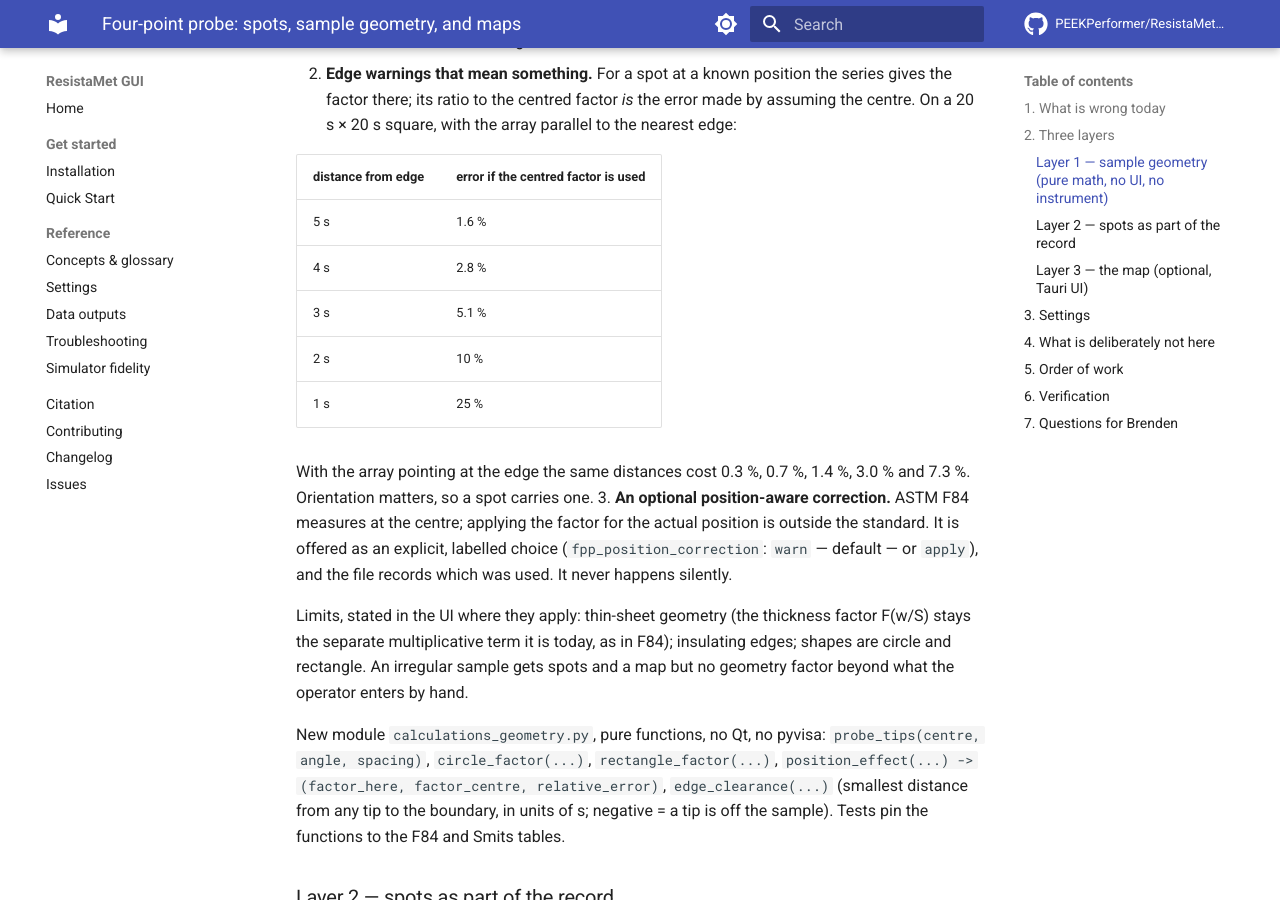
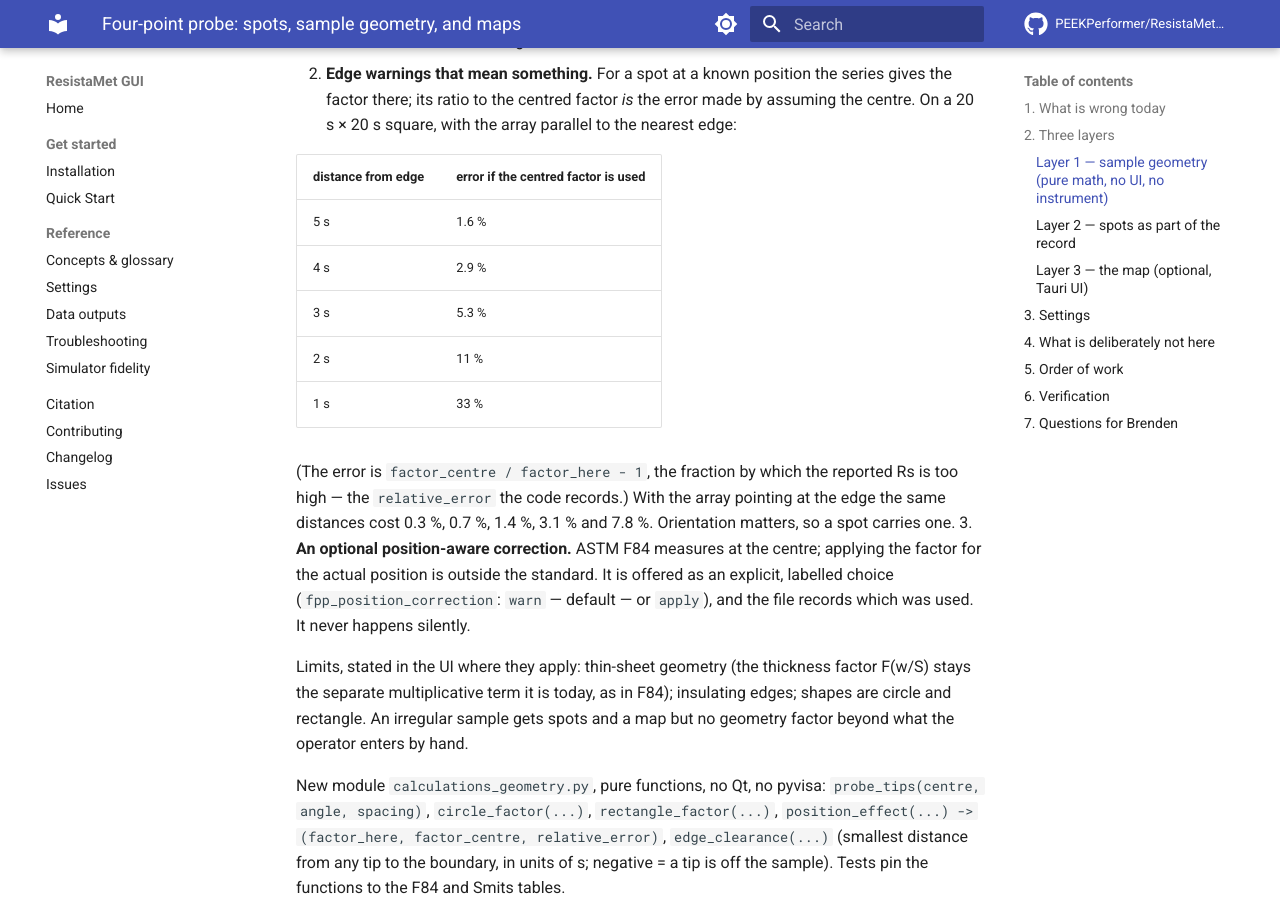
Before and after one commit to PEEKPerformer/ResistaMet-GUI, an MkDocs documentation site: the page built from docs/design/four_point_probe_spots.md, in a window 1280 px wide and 900 px high, scrolled down 2054 px. Built offline with MkDocs 1.6.1 and Material for MkDocs 9.7.7, drawn with Linux system fonts in a browser that asks for light colours; comment, search, counter and statistics services are not loaded.

Commit message:
Quote the edge errors the way the code records them
The design's table gave 1 - F_here/F_centre while the code and the
files record F_centre/F_here - 1, the fraction by which the reported
sheet resistance is too high. Near an edge the two differ (25 vs 33
percent at one spacing), so the table now uses the recorded quantity.

```diff
--- a/docs/design/four_point_probe_spots.md
+++ b/docs/design/four_point_probe_spots.md
@@ -92,13 +92,15 @@ What this buys:
    | distance from edge | error if the centred factor is used |
    |---|---|
    | 5 s | 1.6 % |
-   | 4 s | 2.8 % |
-   | 3 s | 5.1 % |
-   | 2 s | 10 % |
-   | 1 s | 25 % |
+   | 4 s | 2.9 % |
+   | 3 s | 5.3 % |
+   | 2 s | 11 % |
+   | 1 s | 33 % |
 
-   With the array pointing at the edge the same distances cost 0.3 %, 0.7 %,
-   1.4 %, 3.0 % and 7.3 %. Orientation matters, so a spot carries one.
+   (The error is `factor_centre / factor_here - 1`, the fraction by which the
+   reported Rs is too high — the `relative_error` the code records.) With
+   the array pointing at the edge the same distances cost 0.3 %, 0.7 %,
+   1.4 %, 3.1 % and 7.8 %. Orientation matters, so a spot carries one.
 3. **An optional position-aware correction.** ASTM F84 measures at the
    centre; applying the factor for the actual position is outside the
    standard. It is offered as an explicit, labelled choice
```
